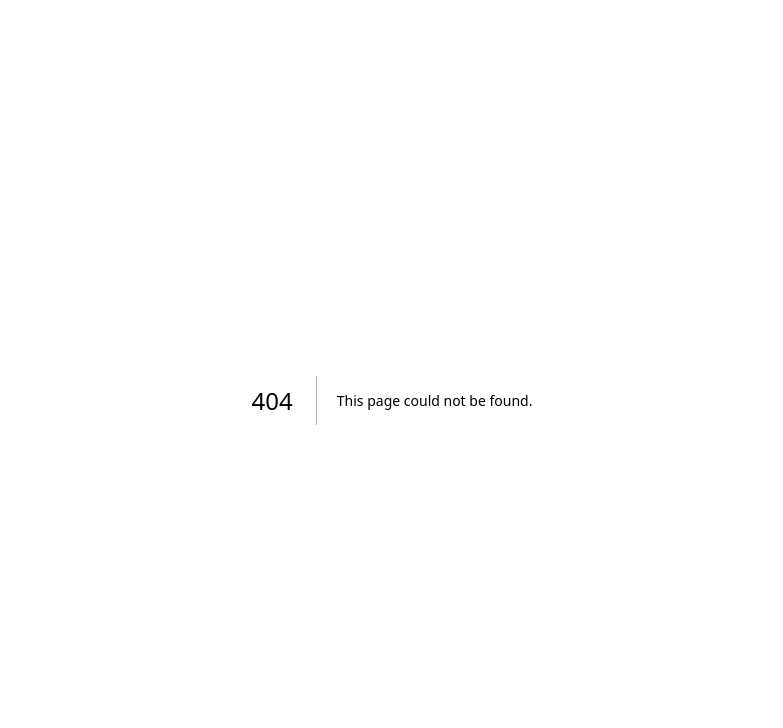
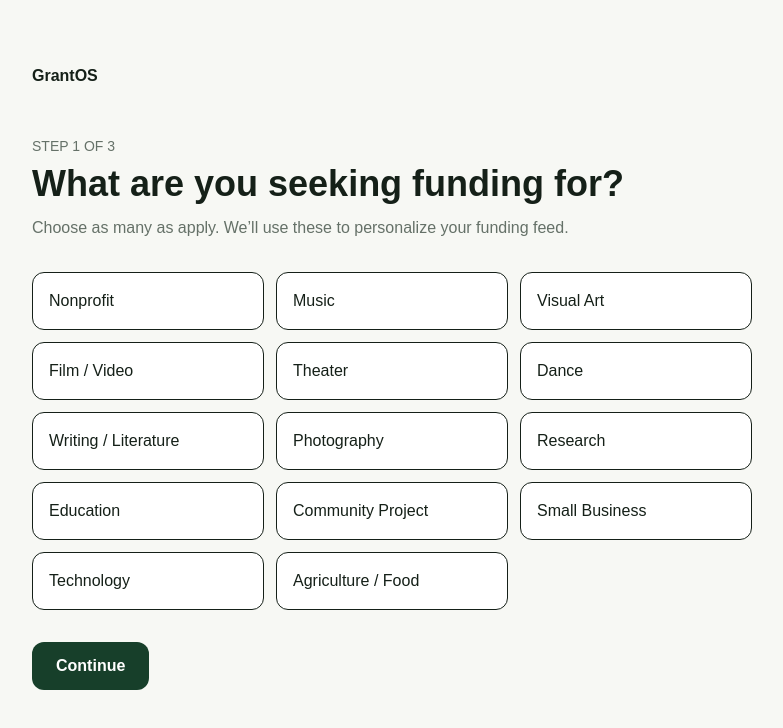
Before and after one commit to tobias-fletch/grantos, a Next.js app: page /onboarding in a window 1280 px wide. Before the commit this address had no page. Shown: the top 728 px of the page, without its empty margins (248-1031 px from the left). Built offline with nearby package versions, Linux system fonts and the light colour scheme.

Commit message:
Add GrantOS onboarding dashboard and health route

```diff
--- /dev/null
+++ b/src/app/onboarding/page.tsx
@@ -0,0 +1,42 @@
+const categories = [
+  "Nonprofit",
+  "Music",
+  "Visual Art",
+  "Film / Video",
+  "Theater",
+  "Dance",
+  "Writing / Literature",
+  "Photography",
+  "Research",
+  "Education",
+  "Community Project",
+  "Small Business",
+  "Technology",
+  "Agriculture / Food",
+];
+
+export default function Onboarding() {
+  return (
+    <main className="mx-auto max-w-3xl px-6 py-16">
+      <p className="font-bold">GrantOS</p>
+      <p className="mt-12 text-sm text-[var(--muted)]">STEP 1 OF 3</p>
+      <h1 className="mt-2 text-4xl font-semibold">What are you seeking funding for?</h1>
+      <p className="mt-3 text-[var(--muted)]">
+        Choose as many as apply. We’ll use these to personalize your funding feed.
+      </p>
+      <div className="mt-8 grid grid-cols-2 gap-3 md:grid-cols-3">
+        {categories.map((category) => (
+          <button
+            key={category}
+            className="rounded-xl border bg-white p-4 text-left hover:border-[var(--brand)]"
+          >
+            {category}
+          </button>
+        ))}
+      </div>
+      <button className="mt-8 rounded-xl bg-[var(--brand)] px-6 py-3 font-semibold text-white">
+        Continue
+      </button>
+    </main>
+  );
+}
```
